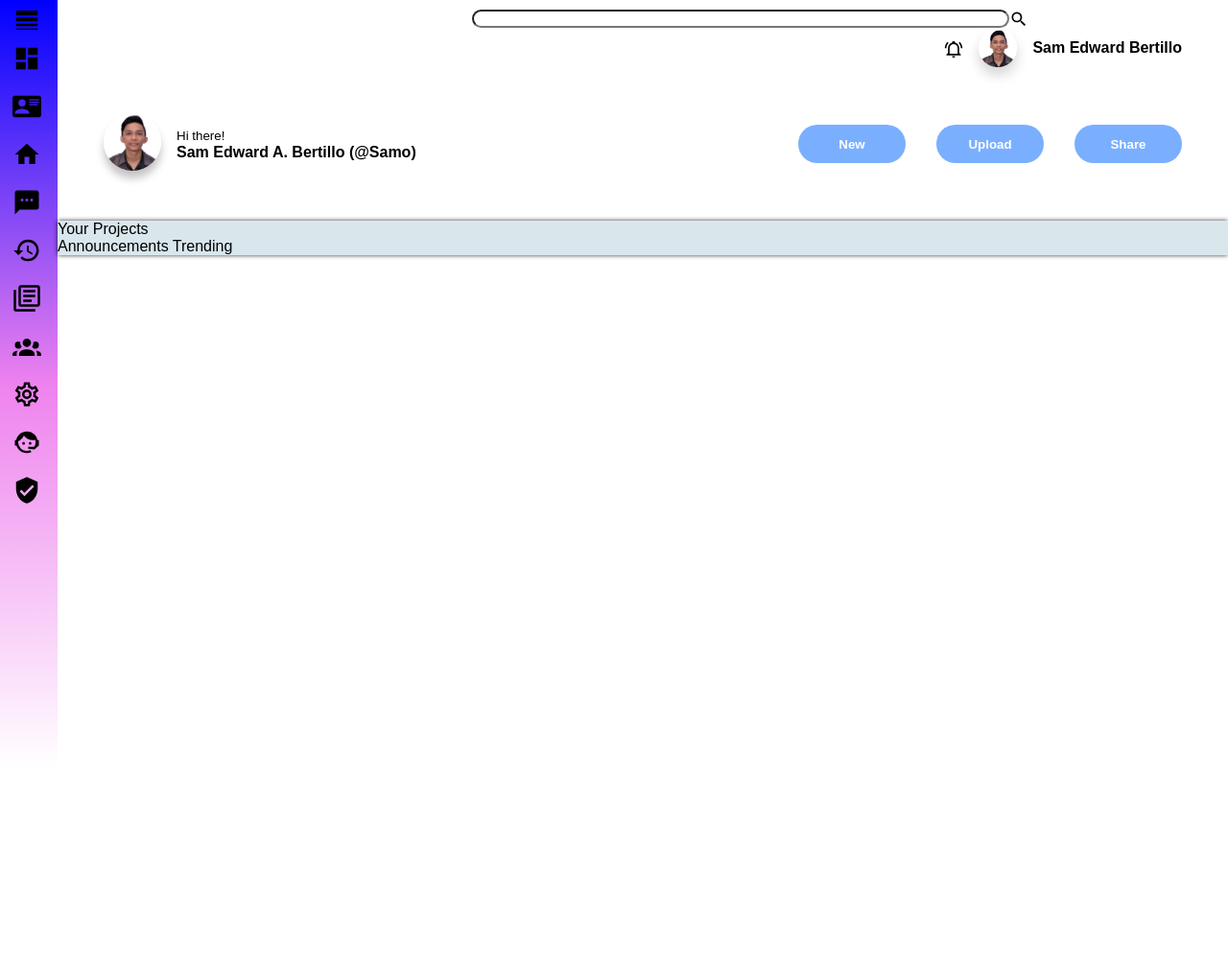
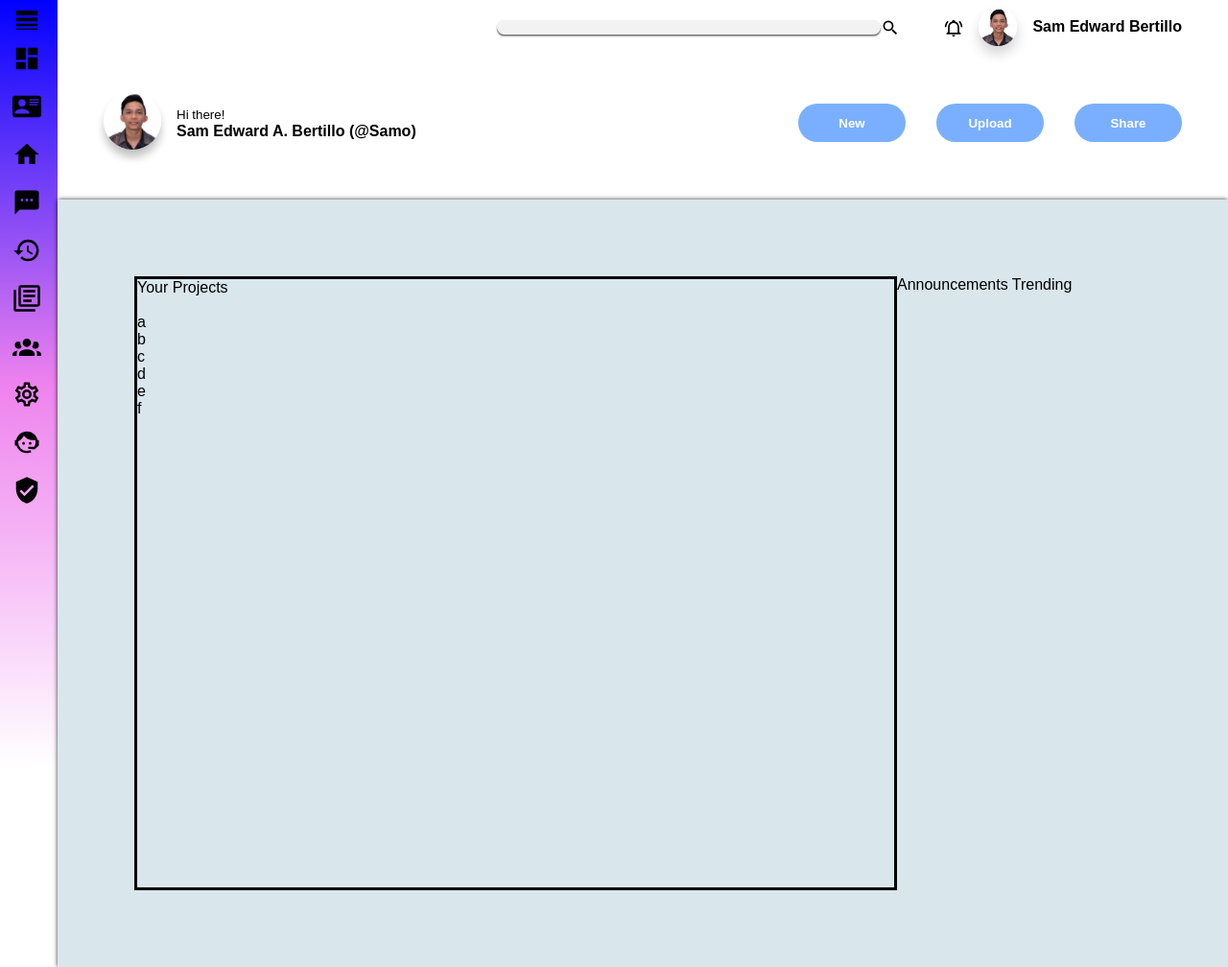
Before and after one commit to bertillosam/Official-website, a plain HTML site: page index.html in a window 1280 px wide. Shown: the whole page at 96% size. Before the commit the page ends 800 px from the top, so only its background shows below. Drawn offline with Linux system fonts and the light colour scheme.

Commit message:
added more info for main article

```diff
--- a/index.html
+++ b/index.html
@@ -122,8 +122,16 @@
             </div>
 
             <div class="projects">
-                <div class="article">
-                    <span>Your Projects</span>
+                <div class="articles">
+                    <span>Your Projects</span> <br>
+                    <div class="articleplace">
+                        <div class="article">a</div>
+                        <div class="article">b</div>
+                        <div class="article">c</div>
+                        <div class="article">d</div>
+                        <div class="article">e</div>
+                        <div class="article">f</div>
+                    </div>
                 </div>
                 <div class="announcements">
                     <span>Announcements</span>
--- a/styles.css
+++ b/styles.css
@@ -102,6 +102,7 @@
     line-height: 1.8rem;
     z-index: 20;
     opacity: 0;
+    background-color: rgb(255, 255, 255);
 }
 
 .sidebar ul li:hover .tooltip{
@@ -134,6 +135,7 @@
     justify-content: right;
     align-items: center;
     justify-content: right;
+    gap: 2rem;
     padding-left: 3rem;
     padding-right: 3rem;
 }
@@ -147,10 +149,17 @@
 
 .main-content .header .leftheader{
     display: flex;
-    flex-direction: row;
     align-items: center;
     justify-content: center;
-    width: 80%;
+    width: 40%;
+}
+
+.headsearch {
+    width: 25rem;
+    border-radius: 20rem;
+    background-color: hsl(0, 0%, 95%);
+    border-style:none;
+    box-shadow: 0 0.1rem 0.1rem hsl(0, 0%, 39%);
 }
 
 .main-content .header .searchicon {
@@ -179,10 +188,6 @@
     display: flex;
     justify-content: space-between;
     padding: 3rem;
-}
-.headsearch {
-    width: 35rem;
-    border-radius: 20rem;
 }
 
 .mypicture2 {
@@ -233,7 +238,18 @@
 
 
 .projects {
+    display: flex;
     background-color: hsl(198, 37%, 89%);
     margin: 0;
+    height: 100vh;
     box-shadow: 0 0 5px 0.2px black;
-    max-height: ;
+    padding: 5rem;
+}
+
+.articles {
+    display: flex;
+    flex-direction: column;
+    height: 100%;
+    width: 75%;
+    border-style: solid;
+}
```
Also changed, not shown: 1 other file.
